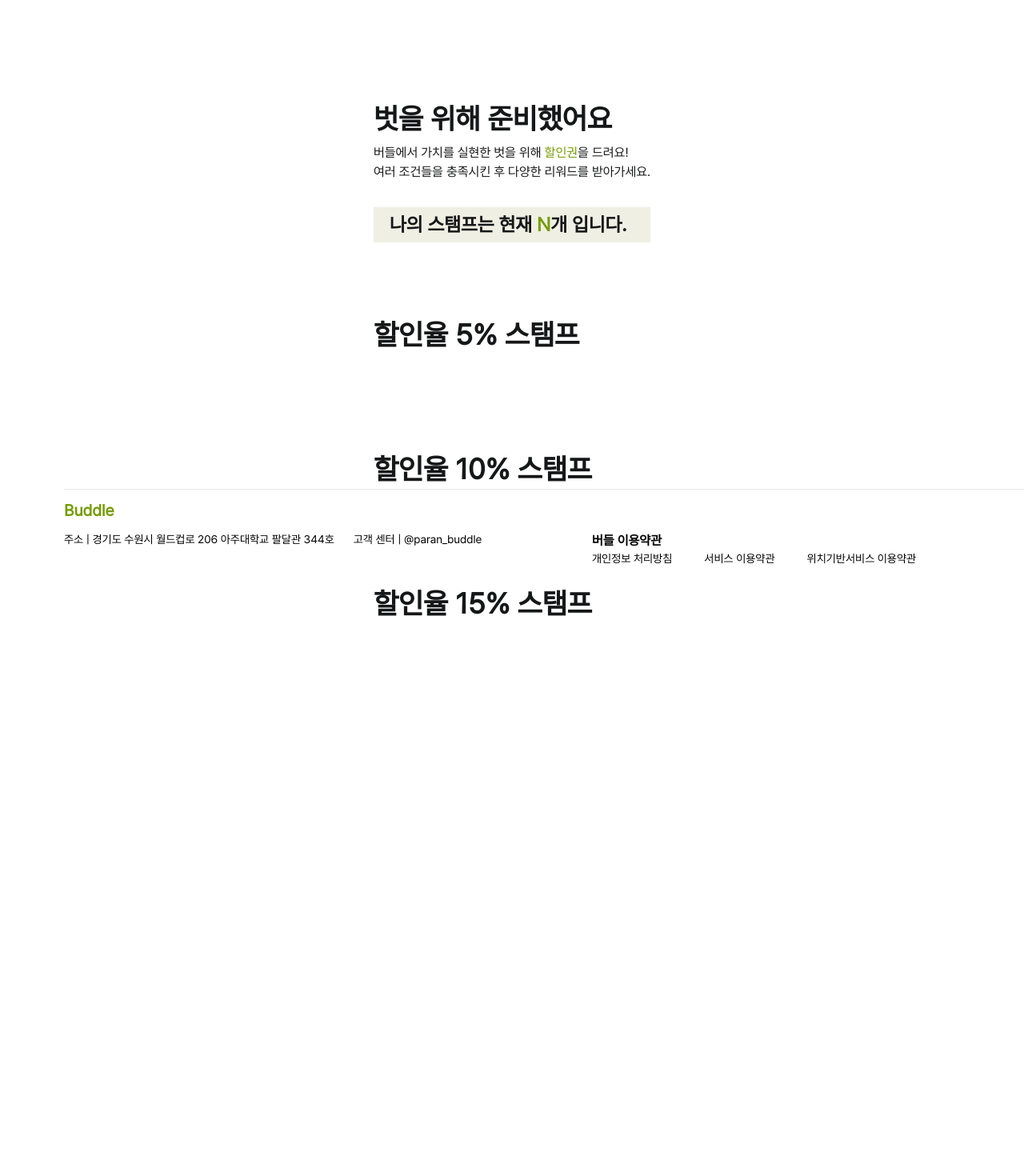
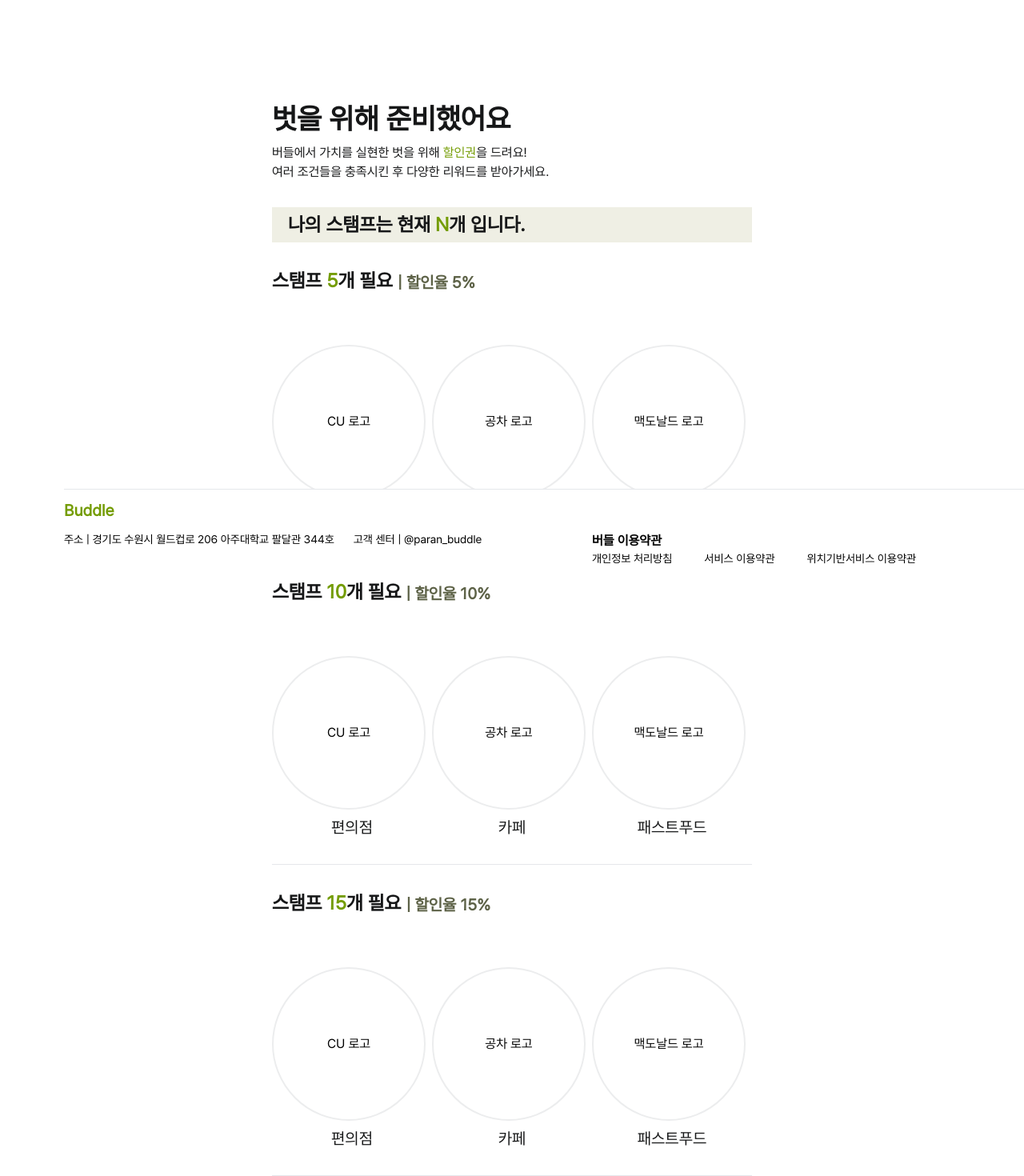
Before and after one commit to BuddlIes/FrontEnd, a React (Vite) app: page /NFT in a window 1280 px wide. Shown: the part 72-1542 px from the top of the page at 80% size. Before the commit the page ends 879 px from the top, so only its background shows below. Built offline with nearby package versions, Linux system fonts and the light colour scheme.

Commit message:
Feat:NFT 컴포넌트 완료

```diff
--- a/src/pages/NFTPage/Components/FirstNFT/index.jsx
+++ b/src/pages/NFTPage/Components/FirstNFT/index.jsx
@@ -3,9 +3,30 @@ import React from "react";
 
 function FirstNFT() {
   return (
-    <div>
-      <div className="text-4xl pt-24 pb-8 font-semibold text-bdblack">
-        할인율 5% 스탬프
+    <div className="pb-8 border-b">
+      <div className="text-2xl py-8 font-bold text-bdblack">
+        스탬프 <span className="text-[#749C03]">5</span>개 필요{" "}
+        <span className="align-middle text-xl text-[#5D6247]">| 할인율 5%</span>
+      </div>
+      <div className="flex items-center pt-8">
+        <div>
+          <div className="w-48 h-48 flex items-center justify-center p-6 rounded-full bg-[#FFF] border-2 border-[#ECEDEE] mr-2">
+            CU 로고
+          </div>
+          <div className="flex items-center justify-center pt-2 text-xl text-bdblack">편의점</div>
+        </div>
+        <div>
+          <div className="w-48 h-48 flex items-center justify-center p-6 rounded-full bg-[#FFF] border-2 border-[#ECEDEE] mr-2">
+            공차 로고
+          </div>
+          <div className="flex items-center justify-center pt-2 text-xl text-bdblack">카페</div>
+        </div>
+        <div>
+          <div className="w-48 h-48 flex items-center justify-center p-6 rounded-full bg-[#FFF] border-2 border-[#ECEDEE] mr-2">
+            맥도날드 로고
+          </div>
+          <div className="flex items-center justify-center pt-2 text-xl text-bdblack">패스트푸드</div>
+        </div>
       </div>
     </div>
   );
--- a/src/pages/NFTPage/Components/SecondNFT/index.jsx
+++ b/src/pages/NFTPage/Components/SecondNFT/index.jsx
@@ -1,15 +1,35 @@
 //할인율 10% NFT
 import React from "react";
 
-function SecondNFT () {
-    return (
+function SecondNFT() {
+  return (
+    <div className="pb-8 border-b">
+      <div className="text-2xl py-8 font-bold text-bdblack">
+        스탬프 <span className="text-[#749C03]">10</span>개 필요{" "}
+        <span className="align-middle text-xl text-[#5D6247]">| 할인율 10%</span>
+      </div>
+      <div className="flex items-center pt-8">
         <div>
-
-<div className="text-4xl pt-24 pb-8 font-semibold text-bdblack">할인율 10% 스탬프</div>
-
-
+          <div className="w-48 h-48 flex items-center justify-center p-6 rounded-full bg-[#FFF] border-2 border-[#ECEDEE] mr-2">
+            CU 로고
+          </div>
+          <div className="flex items-center justify-center pt-2 text-xl text-bdblack">편의점</div>
         </div>
-);
+        <div>
+          <div className="w-48 h-48 flex items-center justify-center p-6 rounded-full bg-[#FFF] border-2 border-[#ECEDEE] mr-2">
+            공차 로고
+          </div>
+          <div className="flex items-center justify-center pt-2 text-xl text-bdblack">카페</div>
+        </div>
+        <div>
+          <div className="w-48 h-48 flex items-center justify-center p-6 rounded-full bg-[#FFF] border-2 border-[#ECEDEE] mr-2">
+            맥도날드 로고
+          </div>
+          <div className="flex items-center justify-center pt-2 text-xl text-bdblack">패스트푸드</div>
+        </div>
+      </div>
+    </div>
+  );
 }
 
 export default SecondNFT;
--- a/src/pages/NFTPage/Components/ThirdNFT/index.jsx
+++ b/src/pages/NFTPage/Components/ThirdNFT/index.jsx
@@ -1,13 +1,35 @@
 //할인율 15% NFT
 import React from "react";
 
-function ThirdNFT () {
-    return (
+function ThirdNFT() {
+  return (
+    <div className="pb-8 border-b">
+      <div className="text-2xl py-8 font-bold text-bdblack">
+        스탬프 <span className="text-[#749C03]">15</span>개 필요{" "}
+        <span className="align-middle text-xl text-[#5D6247]">| 할인율 15%</span>
+      </div>
+      <div className="flex items-center pt-8">
         <div>
-<div className="text-4xl pt-24 pb-8 font-semibold text-bdblack">할인율 15% 스탬프</div>
-
+          <div className="w-48 h-48 flex items-center justify-center p-6 rounded-full bg-[#FFF] border-2 border-[#ECEDEE] mr-2">
+            CU 로고
+          </div>
+          <div className="flex items-center justify-center pt-2 text-xl text-bdblack">편의점</div>
         </div>
-         );
+        <div>
+          <div className="w-48 h-48 flex items-center justify-center p-6 rounded-full bg-[#FFF] border-2 border-[#ECEDEE] mr-2">
+            공차 로고
+          </div>
+          <div className="flex items-center justify-center pt-2 text-xl text-bdblack">카페</div>
+        </div>
+        <div>
+          <div className="w-48 h-48 flex items-center justify-center p-6 rounded-full bg-[#FFF] border-2 border-[#ECEDEE] mr-2">
+            맥도날드 로고
+          </div>
+          <div className="flex items-center justify-center pt-2 text-xl text-bdblack">패스트푸드</div>
+        </div>
+      </div>
+    </div>
+  );
 }
 
 export default ThirdNFT;
```
